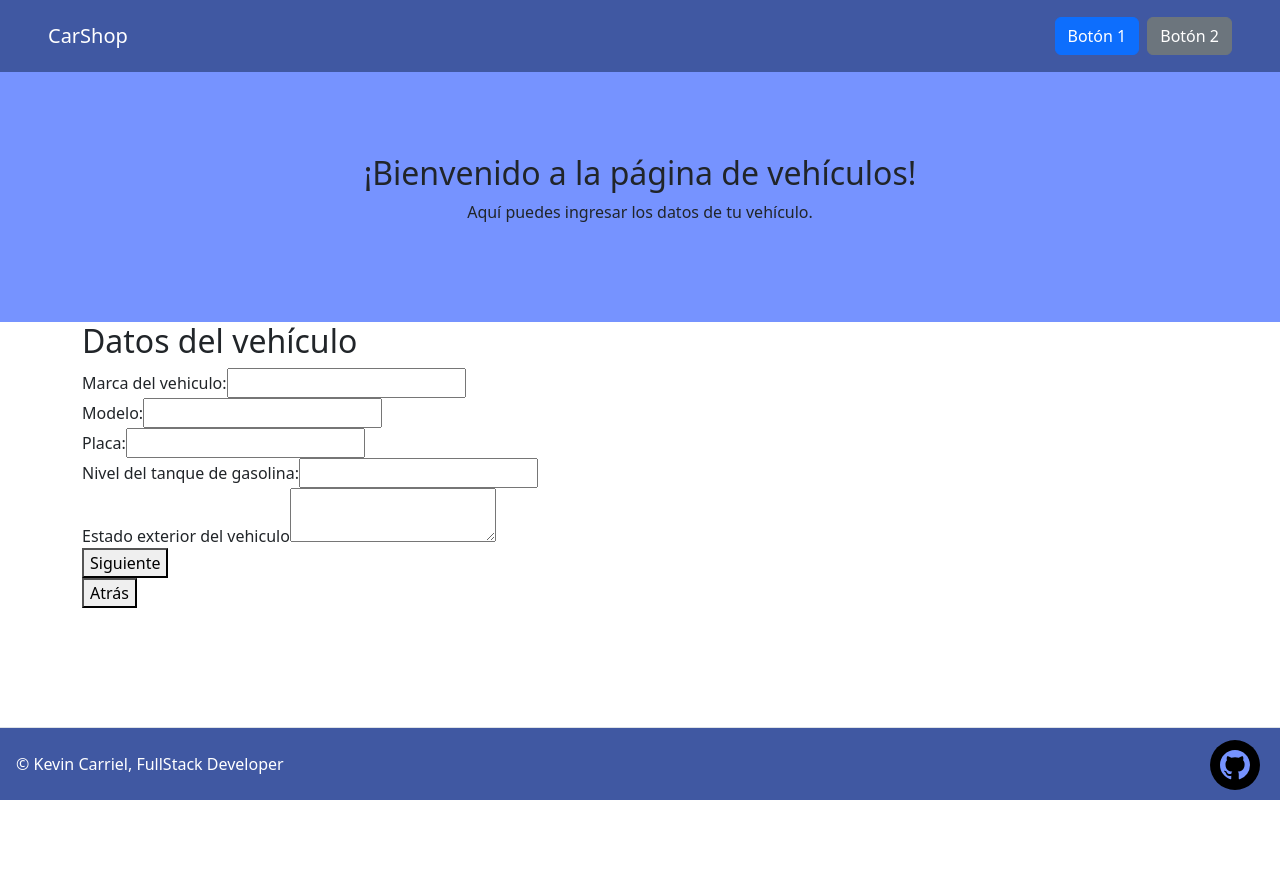
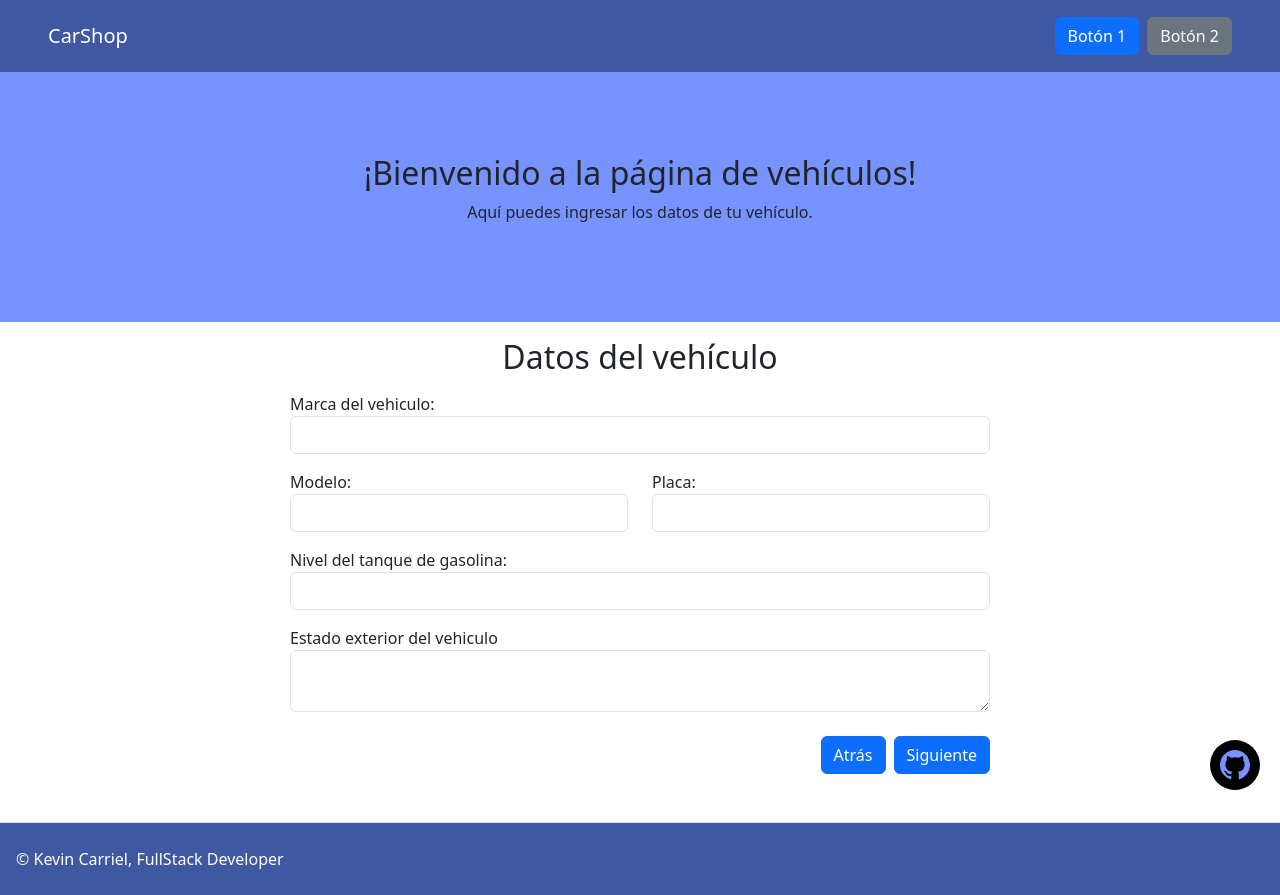
Before and after one commit to Alancb9/CarShop, a React (Create React App) app: page /vehiculo in a window 1280 px wide. Before the commit the page ends 800 px from the top, so only its background shows below. Built offline with nearby package versions, Linux system fonts and the light colour scheme.

Commit message:
Form vehiculo validado y estilizado

```diff
--- a/src/components/FormClient.jsx
+++ b/src/components/FormClient.jsx
@@ -46,12 +46,15 @@ const FormCliente = () => {
   return (
     <div className="container">
       <h2 className="text-center my-3">Datos del cliente</h2>
+
       <form onSubmit={handleSubmit} className="form-cliente">
+
         {camposInvalidos.length > 0 && (
           <div className="alert alert-danger" role="alert">
             Los campos en rojo son obligatorios.
           </div>
         )}
+
         <div className="row mt-3">
           <div className="col-md-12">
             <div className="form-group">
--- a/src/components/FormVehiculo.jsx
+++ b/src/components/FormVehiculo.jsx
@@ -47,69 +47,93 @@ const FormVehiculo = () => {
   };
 
   return (
-    <div>
-      <h2>Datos del vehículo</h2>
-      <form onSubmit={handleSubmit}>
+    <div className="container">
+      <h2 className="text-center my-3">Datos del vehículo</h2>
+      <form onSubmit={handleSubmit} className="form-cliente">
 
-        {/* Campos del formulario para datos del vehículo */}
-        <div>
+        {camposInvalidos.length > 0 && (
+          <div className="alert alert-danger" role="alert">
+            Los campos en rojo son obligatorios.
+          </div>
+        )}
+
+        <div className="row mt-3">
+          <div className="col-md-12">
+            <div className="form-group">
               <label htmlFor="marca">Marca del vehiculo:</label>
               <input
                 type="text"
                 name="marca"
                 value={vehiculo.marca}
                 onChange={handleInputChange}
-            className={camposInvalidos.includes('marca') ? 'invalid' : ''}
+                className={`form-control ${camposInvalidos.includes('marca') ? 'is-invalid' : ''}`}
               />
-          {camposInvalidos.includes('marca') && <span className="asterisk">*</span>}
             </div>
-        <div>
+          </div>
+        </div>
+
+        <div className="row mt-3">
+          <div className="col-md-6">
+            <div className="form-group">
               <label htmlFor="modelo">Modelo:</label>
               <input
                 type="text"
                 name="modelo"
                 value={vehiculo.modelo}
                 onChange={handleInputChange}
-            className={camposInvalidos.includes('modelo') ? 'invalid' : ''}
+                className={`form-control ${camposInvalidos.includes('modelo') ? 'is-invalid' : ''}`}
               />
-          {camposInvalidos.includes('modelo') && <span className="asterisk">*</span>}
             </div>
-        <div>
+          </div>
+          <div className="col-md-6">
+            <div className="form-group">
               <label htmlFor="placa">Placa:</label>
               <input
                 type="text"
                 name="placa"
                 value={vehiculo.placa}
                 onChange={handleInputChange}
-            className={camposInvalidos.includes('placa') ? 'invalid' : ''}
+                className={`form-control ${camposInvalidos.includes('placa') ? 'is-invalid' : ''}`}
               />
-          {camposInvalidos.includes('placa') && <span className="asterisk">*</span>}
             </div>
-        <div>
+          </div>
+        </div>
+
+        <div className="row mt-3">
+          <div className="col-md-12">
+            <div className="form-group">
               <label htmlFor="nivelTanque">Nivel del tanque de gasolina:</label>
               <input
                 type="text"
                 name="nivelTanque"
                 value={vehiculo.nivelTanque}
                 onChange={handleInputChange}
-            className={camposInvalidos.includes('nivelTanque') ? 'invalid' : ''}
+                className={`form-control ${camposInvalidos.includes('nivelTanque') ? 'is-invalid' : ''}`}
               />
-          {camposInvalidos.includes('nivelTanque') && <span className="asterisk">*</span>}
             </div>
-        <div>
+          </div>
+        </div>
+
+        <div className="row mt-3">
+          <div className="col-ms-12">
+            <div className="form-group">
               <label htmlFor="estadoExterior">Estado exterior del vehiculo</label>
               <textarea
                 name="estadoExterior"
                 value={vehiculo.estadoExterior}
                 onChange={handleInputChange}
-            className={camposInvalidos.includes('estadoExterior') ? 'invalid' : ''}
+                className={`form-control ${camposInvalidos.includes('estadoExterior') ? 'is-invalid' : ''}`}
               ></textarea>
-          {camposInvalidos.includes('estadoExterior') && <span className="asterisk">*</span>}
+            </div>
+          </div>
         </div>
 
-        <button type="submit">Siguiente</button>
+        <div className="d-md-flex justify-content-md-end mt-4 mb-5">
+          <button class="btn btn-primary me-md-2" type="button" onClick={handleAtrasClick}>Atrás</button>
+          <button type="submit" className="btn btn-primary">Siguiente</button>
+        </div>
+
       </form>
-      <button onClick={handleAtrasClick}>Atrás</button>
     </div>
   );
 };
```
Lines whose indentation alone changed are shown as unchanged.
